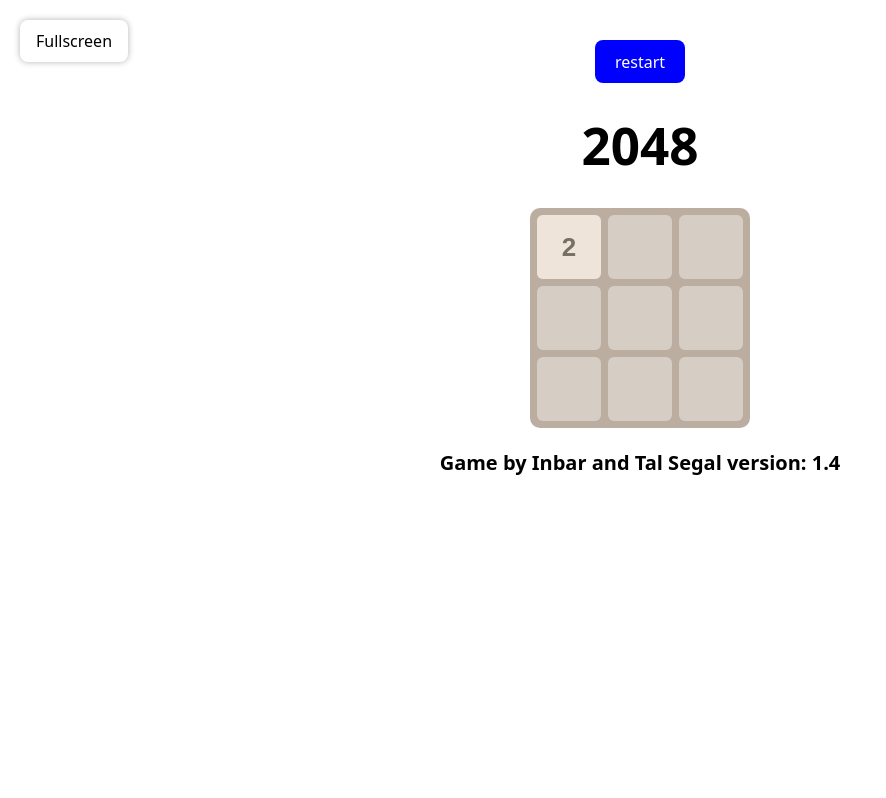
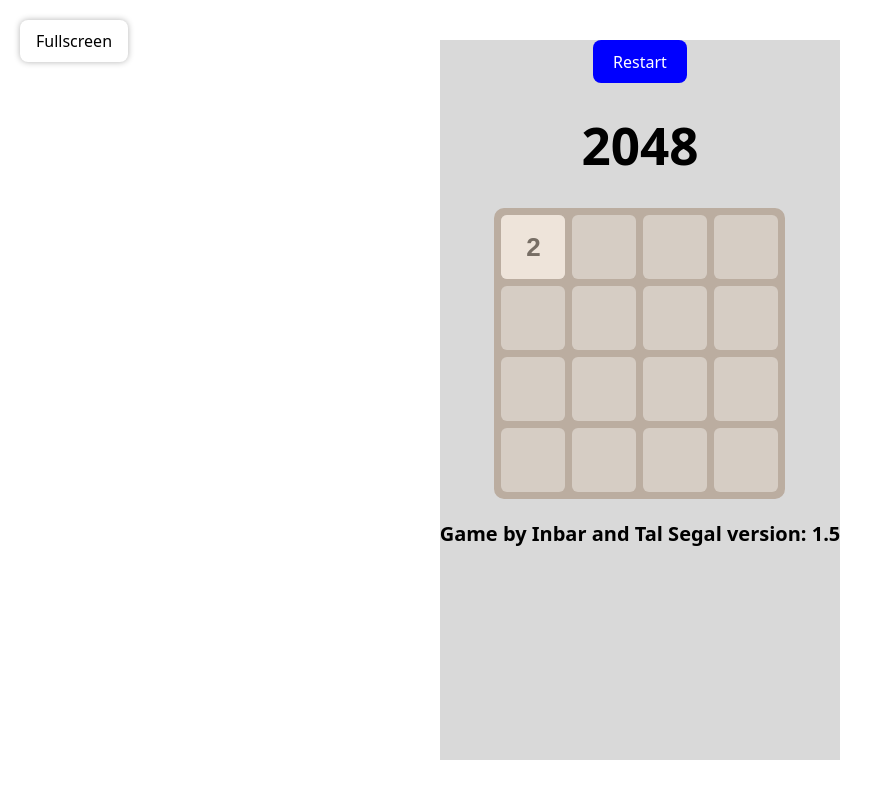
Before and after one commit to talseg/react-2048, a React (Vite) app: page / in a window 1280 px wide. Shown: the whole page, without its empty margins (0-886 px from the left). Built offline with nearby package versions, Linux system fonts and the light colour scheme.

Commit message:
Added plan

```diff
--- a/src/game/conponents/Game/Game.tsx
+++ b/src/game/conponents/Game/Game.tsx
@@ -1,6 +1,8 @@
 import { useCallback, useEffect, useState } from "react";
 import { Board, GRID_SIZE } from "../board/Board";
-import { addRandomTile, getNewMatrixByDirection, type Direction } from "../../logic/boardLogic";
+import {
+    // addRandomTile,
+    getNewMatrixByDirection, type Direction } from "../../logic/boardLogic";
 import { styled } from "styled-components";
 import FullscreenToggle from "../fullScreenToggle";
 import { createMatrix, mapMatrix } from "../../logic/matrixUtils";
@@ -11,6 +13,7 @@
   flex-direction: column;
   align-items: center;
   justify-content: start;
+  background-color: #d9d9d9;
 `;
 
 const InfoWrapper = styled.div`
@@ -44,6 +47,8 @@
     const [touchStartX, setTouchStartX] = useState(0);
     const [touchStartY, setTouchStartY] = useState(0);
     const [boardData, setBoardData] = useState<number[][]>([[]]);
+    const [planStarted, setPlanStarted] = useState(false);
+
 
     const setData = (data: number[][]) => {
         setBoardData(data);
@@ -61,11 +66,24 @@
     }, [])
 
     const handleSwipe = useCallback((direction: Direction): undefined => {
-        const { newBoard, wasSwipe } = getNewMatrixByDirection(boardData, direction);
+
+
+
+        const { newBoard, wasSwipe, plan } = getNewMatrixByDirection(boardData, direction);
+
+
+
 
         if (wasSwipe) {
-            addRandomTile(newBoard);
+            //addRandomTile(newBoard);
+            console.log("Game: was swipe plan: ", plan);
+            setPlanStarted(true);
         }
+        else {
+            console.log("Game: no swip");
+        }
+
+
         setBoardData(newBoard);
         localStorage.setItem(LOCAL_STORAGE_DATA_KEY, JSON.stringify(newBoard));
     }, [boardData])
@@ -133,10 +151,15 @@
         setData(newBoardData);
     }
 
+
+
     const handleTileDoubleClick = (row: number, column: number): undefined => {
         const newBoardData = mapMatrix(boardData);
         newBoardData[row][column] = 0;
         setData(newBoardData);
+    }
+    const handlePlanEnded = (): undefined => {
+        setPlanStarted(false);
     }
 
     return (
@@ -147,8 +170,9 @@
             <button style={{ background: "blue", color: "white" }}
                 onClick={() => {
                     setData(createInitialBoardData());
+                    setPlanStarted(false);
                 }}
-            >restart</button>
+            >Restart</button>
 
             <h1 style={{ color: "black" }}>2048</h1>
 
@@ -157,10 +181,12 @@
             <Board boardData={boardData}
                 onTileClick={handleTileClick}
                 onTileDoubleClick={handleTileDoubleClick}
+                planStarted={planStarted}
+                onPlanEnded={handlePlanEnded}
             />
 
             <InfoWrapper>
-                {`Game by Inbar and Tal Segal version: 1.4`}
+                {`Game by Inbar and Tal Segal version: 1.5`}
             </InfoWrapper>
 
         </PageWrapper>
--- a/src/game/conponents/board/Board.tsx
+++ b/src/game/conponents/board/Board.tsx
@@ -2,7 +2,7 @@
 import { Tile, TILE_PIXEL_SIZE } from '../tile/Tile';
 
 // TILE_SIZE is taken from the the Tile component
-export const GRID_SIZE = 3;
+export const GRID_SIZE = 4;
 const MARGIN_BETWEEN_TILES = 7;
 
 const SURFACE_SIZE = GRID_SIZE * TILE_PIXEL_SIZE + (GRID_SIZE - 1) * MARGIN_BETWEEN_TILES;
@@ -81,12 +81,48 @@
     boardData: number[][];
     onTileClick?: (row: number, column: number) => undefined;
     onTileDoubleClick?: (row: number, column: number) => undefined;
+    planStarted: boolean;
+    onPlanEnded: () => undefined;
 }
 
-export const Board: React.FC<BoardProps> = ({ boardData, onTileClick, onTileDoubleClick }) => {
+export const Board: React.FC<BoardProps> = ({
+    boardData,
+    onTileClick,
+    onTileDoubleClick,
+    planStarted,
+    onPlanEnded,
+}) => {
+
+    //console.log("Board:planStarted ", planStarted)
+
+    const endPlan = () => {
+        onPlanEnded();
+    }
+
+
+    const renderPlan = () => {
+        console.log("Board:planStarted ", planStarted);
+        setTimeout(endPlan, 3000);
+        return (
+        <div style={{ width: "100px", height: "100px", backgroundColor: "red" }}>
+        </div>
+        );
+    }
+
+    const renderBoard = () => {
+        if (planStarted) {
+            console.log("Board:planStarted ", planStarted);
+            return renderPlan();
+        }
+        else {
+            return mapMatrixToTiles(boardData, onTileClick, onTileDoubleClick)
+        }
+    };
+
+
     return (
         <BoardWrapper>
-            {mapMatrixToTiles(boardData, onTileClick, onTileDoubleClick)}
+            { renderBoard() }
         </BoardWrapper>
     );
 }
--- a/src/game/logic/boardLogic.ts
+++ b/src/game/logic/boardLogic.ts
@@ -2,8 +2,15 @@
 import { getCol, getRow, mapMatrix, rowFlip } from "./matrixUtils";
 
 export type Direction = "left" | "right" | "up" | "down";
+export type Cell = { row: number, col: number};
+export type MovingTile = { from: Cell, to: Cell };
+export type AnimationPlan = {
+    staticTiles: Cell[];
+    movingTiles: MovingTile[];
+}
 
-export const getNewMatrixByDirection = (board: number[][], direction: Direction): { newBoard: number[][], wasSwipe: boolean } => {
+export const getNewMatrixByDirection = (board: number[][], direction: Direction): { newBoard: number[][],
+    wasSwipe: boolean, plan?: AnimationPlan } => {
 
     let newBoard: number[][] = mapMatrix(board);
 
@@ -37,8 +44,16 @@
         }
     }
 
+    let plan: AnimationPlan | undefined = undefined;
+    if (wasSwipe) {
+        plan = {
+            staticTiles: [],
+            movingTiles: [{ from: { row: 0, col: 0 }, to: { row: 0, col: 3 }} ]
+        }
+    }
+
     return (
-        { newBoard, wasSwipe }
+        { newBoard, wasSwipe, plan }
     );
 }
 
```
